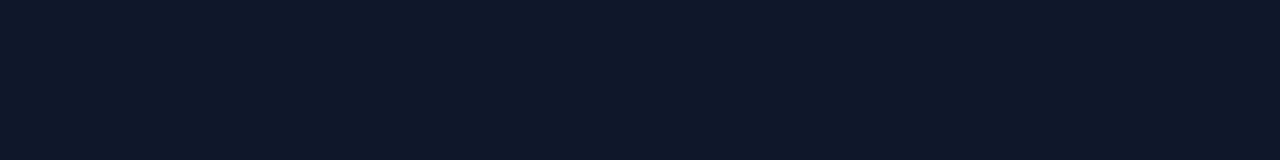
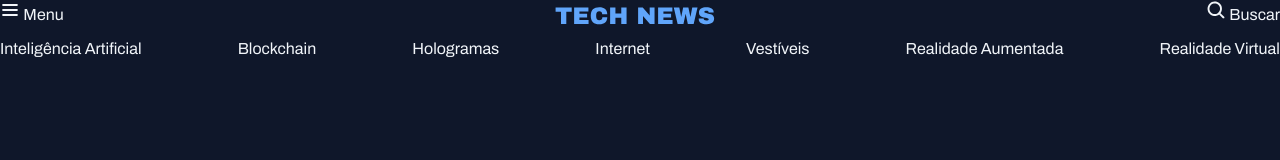
Before and after one commit to rafaelzingra/portal-de-noticias, a plain HTML site: page index.html in a window 1280 px wide. Drawn offline with Linux system fonts and the light colour scheme.

Commit message:
adds header elements

```diff
--- a/index.html
+++ b/index.html
@@ -12,6 +12,31 @@
 
 </head>
 <body>
+    <header >
+        <nav id="primary" class="grid grid-flow-column">
+            <div>
+                <img src="./assets/icons/List.svg" alt="">
+                <strong>Menu</strong>
+            </div>
 
+            <div>
+                <img src="./assets/Logo.svg" alt="tech news logo">
+            </div>
+
+            <div>
+                <img src="./assets/icons/MagnifyingGlass.svg" alt="">
+                <strong>Buscar</strong>
+            </div>
+        </nav>
+        <nav id="secondary" class="grid grid-flow-column">
+            <a href="#">Inteligência Artificial</a>
+            <a href="#">Blockchain</a>
+            <a href="#">Hologramas</a>
+            <a href="#">Internet</a>
+            <a href="#">Vestíveis</a>
+            <a href="#">Realidade Aumentada</a>
+            <a href="#">Realidade Virtual</a>
+        </nav>
+    </header>
 </body>
 </html>
--- a/styles/global.css
+++ b/styles/global.css
@@ -1,5 +1,4 @@
 * {
-
     margin: 0;
     padding: 0;
     box-sizing: border-box;
@@ -28,6 +27,8 @@ body {
     color: var(--text-color-primary);
     background-color: var(--bg-color);
     font: var(--text);
+
+    /* padding-block: 25px; */
 }
 
 a {
@@ -42,3 +43,11 @@ a:hover {
 h1, h2, h3 {
     font: inherit;
 }
+
+.grid {
+    display: grid;
+}
+
+.grid-flow-column{
+    grid-auto-flow: column;
+}
--- /dev/null
+++ b/styles/header.css
@@ -0,0 +1,3 @@
+* {
+    justify-content: space-between;
+}
--- a/styles/index.css
+++ b/styles/index.css
@@ -1 +1,2 @@
 @import url(global.css);
+@import url(header.css);
```
